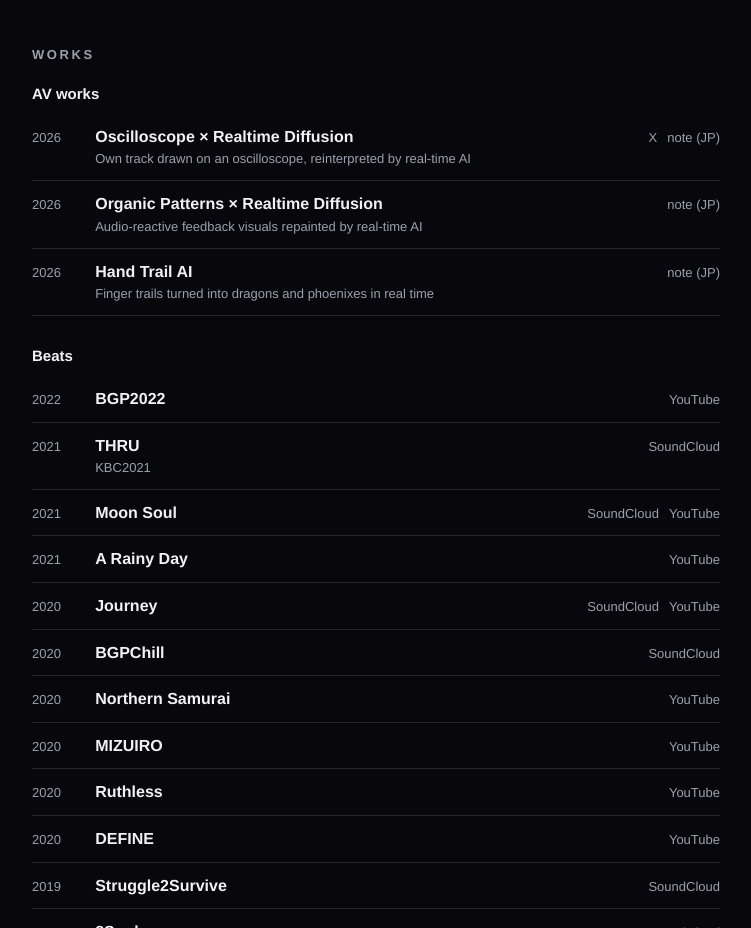
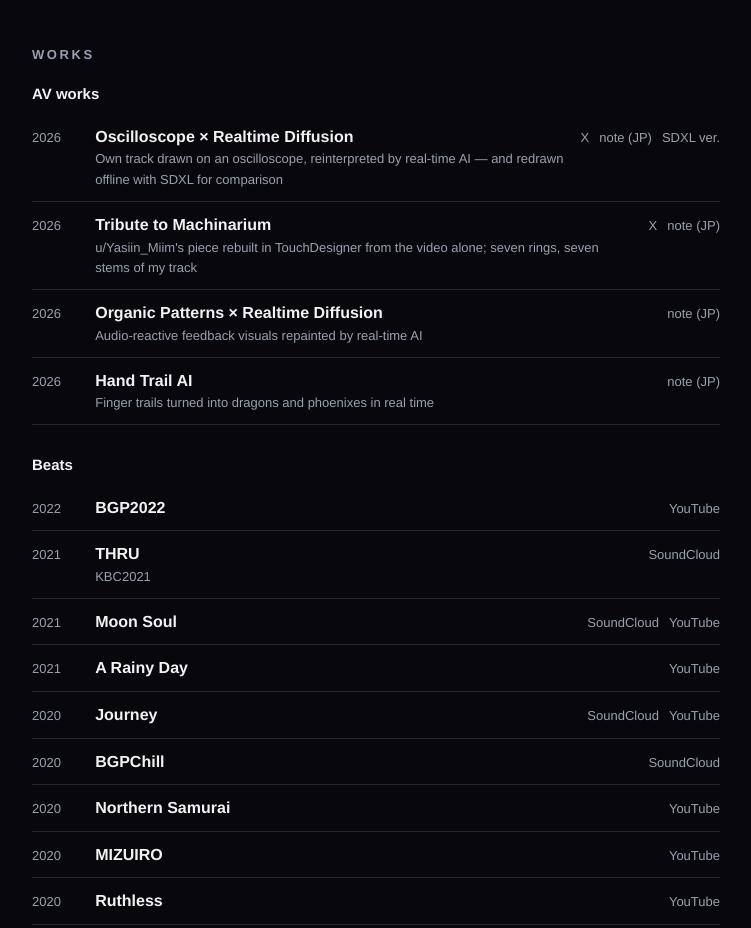
Before and after one commit to ryok/riokada.com, a plain HTML site: page index.html in a window 1280 px wide. Shown: the part 1842-2770 px from the top of the page, without its empty margins (264-1015 px from the left). Drawn offline with Linux system fonts and the light colour scheme.

Commit message:
AV works: Machinarium トリビュートを追加、オシロに SDXL 版の動画を追加 (#7)
Claude-Session: https://claude.ai/code/session_01BUgy1k9juSdJh3JAZdqdi6

```diff
--- a/index.html
+++ b/index.html
@@ -236,7 +236,8 @@
 
       <h3>AV works</h3>
       <ul class="works">
-        <li><span class="yr">2026</span><span class="t">Oscilloscope × Realtime Diffusion<small>Own track drawn on an oscilloscope, reinterpreted by real-time AI</small></span><span class="src"><a href="https://x.com/riokadamusic/status/2111554285326778389">X</a><a href="https://note.com/ryok/n/ne6f4ad7147ea">note (JP)</a></span></li>
+        <li><span class="yr">2026</span><span class="t">Oscilloscope × Realtime Diffusion<small>Own track drawn on an oscilloscope, reinterpreted by real-time AI — and redrawn offline with SDXL for comparison</small></span><span class="src"><a href="https://x.com/riokadamusic/status/2111554285326778389">X</a><a href="https://note.com/ryok/n/ne6f4ad7147ea">note (JP)</a><a href="https://x.com/riokadamusic/status/2118078109312516540">SDXL ver.</a></span></li>
+        <li><span class="yr">2026</span><span class="t">Tribute to Machinarium<small>u/Yasiin_Miim's piece rebuilt in TouchDesigner from the video alone; seven rings, seven stems of my track</small></span><span class="src"><a href="https://x.com/riokadamusic/status/2117319216311509085">X</a><a href="https://note.com/ryok/n/n18af172df365">note (JP)</a></span></li>
         <li><span class="yr">2026</span><span class="t">Organic Patterns × Realtime Diffusion<small>Audio-reactive feedback visuals repainted by real-time AI</small></span><span class="src"><a href="https://note.com/ryok/n/nd225845c6063">note (JP)</a></span></li>
         <li><span class="yr">2026</span><span class="t">Hand Trail AI<small>Finger trails turned into dragons and phoenixes in real time</small></span><span class="src"><a href="https://note.com/ryok/n/n9e96b5aeaccc">note (JP)</a></span></li>
       </ul>
```
